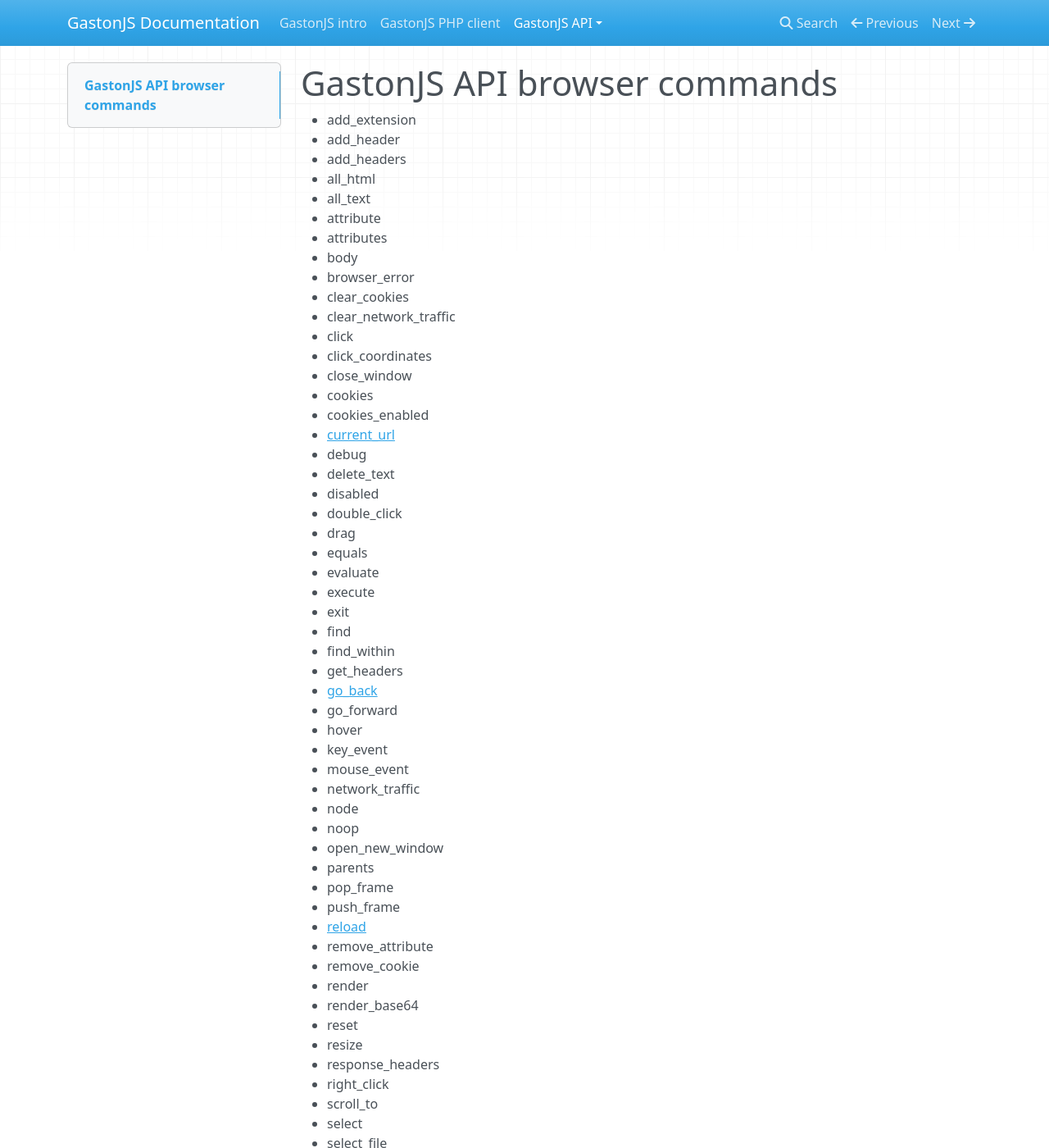
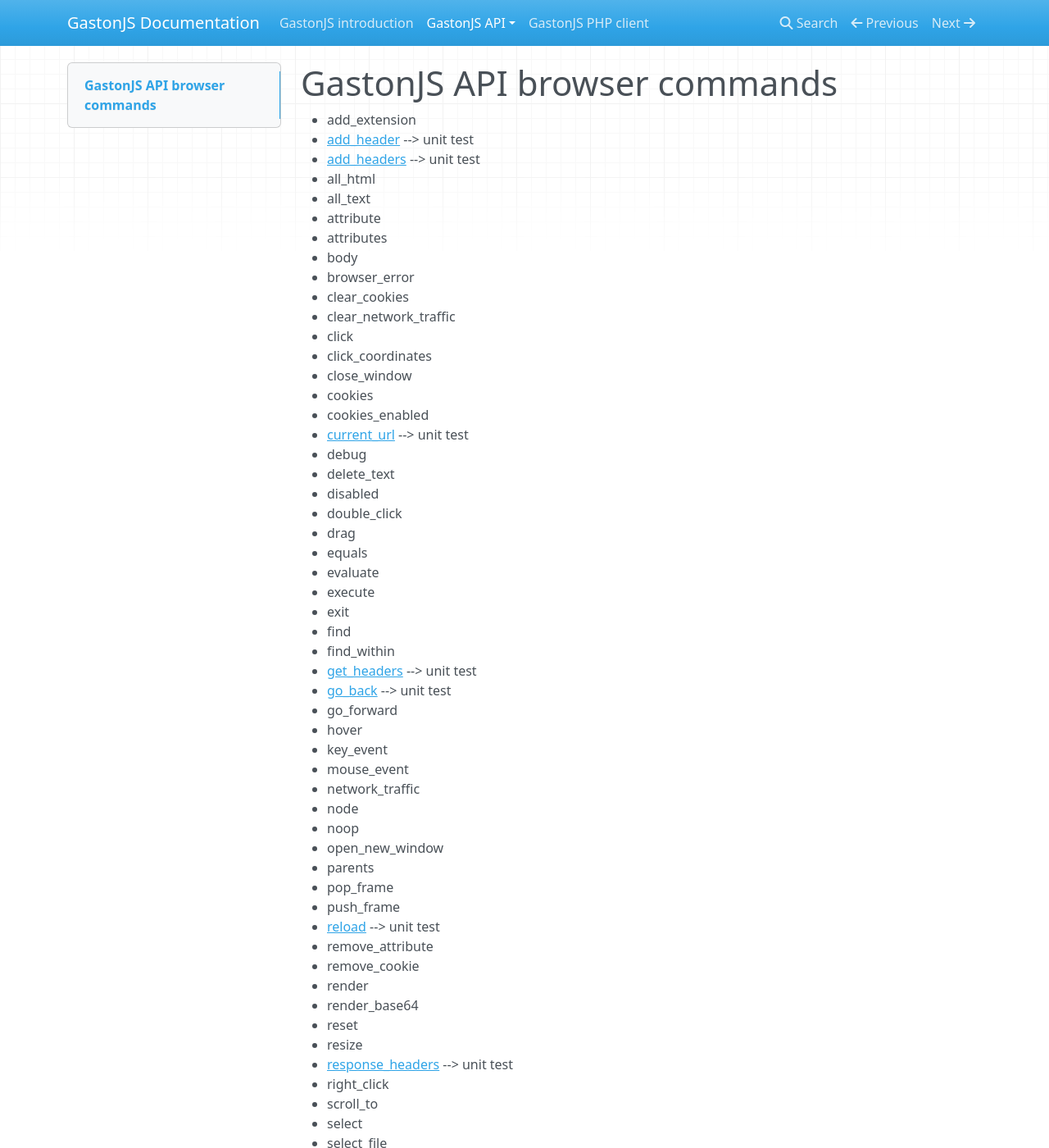
Before and after one commit to jcalderonzumba/gastonjs, an MkDocs documentation site: the page built from docs/api/command-list.md, in a window 1280 px wide and 1400 px high. Shown: the whole window at 82% size. Built offline with MkDocs 1.6.1, drawn with Linux system fonts in a browser that asks for light colours; nearby versions of some CDN libraries; old or Windows-style settings are respelled for this version of MkDocs; some of the changed text lies outside the part shown.

Commit message:
GastonJS; adding header control commands documentation

```diff
--- a/docs/api/command-list.md
+++ b/docs/api/command-list.md
@@ -1,8 +1,8 @@
 GastonJS API browser commands
 =============================
 * add_extension
-* add_header
-* add_headers
+* [add_header](commands/headers/add_header.md)   --> unit test
+* [add_headers](commands/headers/add_headers.md) --> unit test
 * all_html
 * all_text
 * attribute
@@ -16,7 +16,7 @@
 * close_window
 * cookies
 * cookies_enabled
-* [current_url](commands/current_url.md)
+* [current_url](commands/current_url.md) --> unit test
 * debug
 * delete_text
 * disabled
@@ -28,8 +28,8 @@
 * exit
 * find
 * find_within
-* get_headers
-* [go_back](commands/go_back.md)
+* [get_headers](commands/headers/get_headers.md) --> unit test
+* [go_back](commands/go_back.md)  --> unit test
 * go_forward
 * hover
 * key_event
@@ -41,14 +41,14 @@
 * parents
 * pop_frame
 * push_frame
-* [reload](commands/reload.md)
+* [reload](commands/reload.md)  --> unit test
 * remove_attribute
 * remove_cookie
 * render
 * render_base64
 * reset
 * resize
-* response_headers
+* [response_headers](commands/headers/response_headers.md) --> unit test
 * right_click
 * scroll_to
 * select
@@ -60,7 +60,7 @@
 * set_clip_rect
 * set_cookie
 * set_debug
-* set_headers
+* [set_headers](commands/headers/set_headers.md)  --> unit test
 * set_http_auth
 * set_js_errors
 * set_paper_size
@@ -75,7 +75,7 @@
 * value
 * visible
 * visible_text
-* [visit](commands/visit.md)
+* [visit](commands/visit.md)  --> unit test
 * window_handle
 * window_handles
 * window_name
--- a/mkdocs.yml
+++ b/mkdocs.yml
@@ -1,13 +1,19 @@
 site_name: GastonJS Documentation
 pages:
-  - GastonJS intro: index.md
-  - GastonJS PHP client: clients/php/index.md
+  - GastonJS introduction: index.md
   - GastonJS API :
     - 'Introduction': api/index.md
     - 'Available commands': api/command-list.md
-    - 'Commands' :
+    - 'Navigation commands':
       - 'visit': api/commands/visit.md
       - 'current_url': api/commands/current_url.md
       - 'reload': api/commands/reload.md
       - 'go_back': api/commands/go_back.md
       - 'go_forward': api/commands/go_forward.md
+    - 'Header commands' :
+      - 'get_headers': api/commands/headers/get_headers.md
+      - 'response_headers': api/commands/headers/response_headers.md
+      - 'set_headers': api/commands/headers/set_headers.md
+      - 'add_headers': api/commands/headers/add_headers.md
+      - 'add_header': api/commands/headers/add_header.md
+  - GastonJS PHP client: clients/php/index.md
```
Also changed, not shown: docs/api/commands/headers/add_header.md (added, +43 -0 lines), docs/api/commands/headers/add_headers.md (added, +24 -0 lines), docs/api/commands/headers/get_headers.md (added, +26 -0 lines), docs/api/commands/headers/response_headers.md (added, +21 -0 lines), docs/api/commands/headers/set_headers.md (added, +23 -0 lines), docs/api/index.md (+3 -0 lines), docs/clients/php/index.md (+1 -0 lines), docs/index.md (+3 -3 lines).
